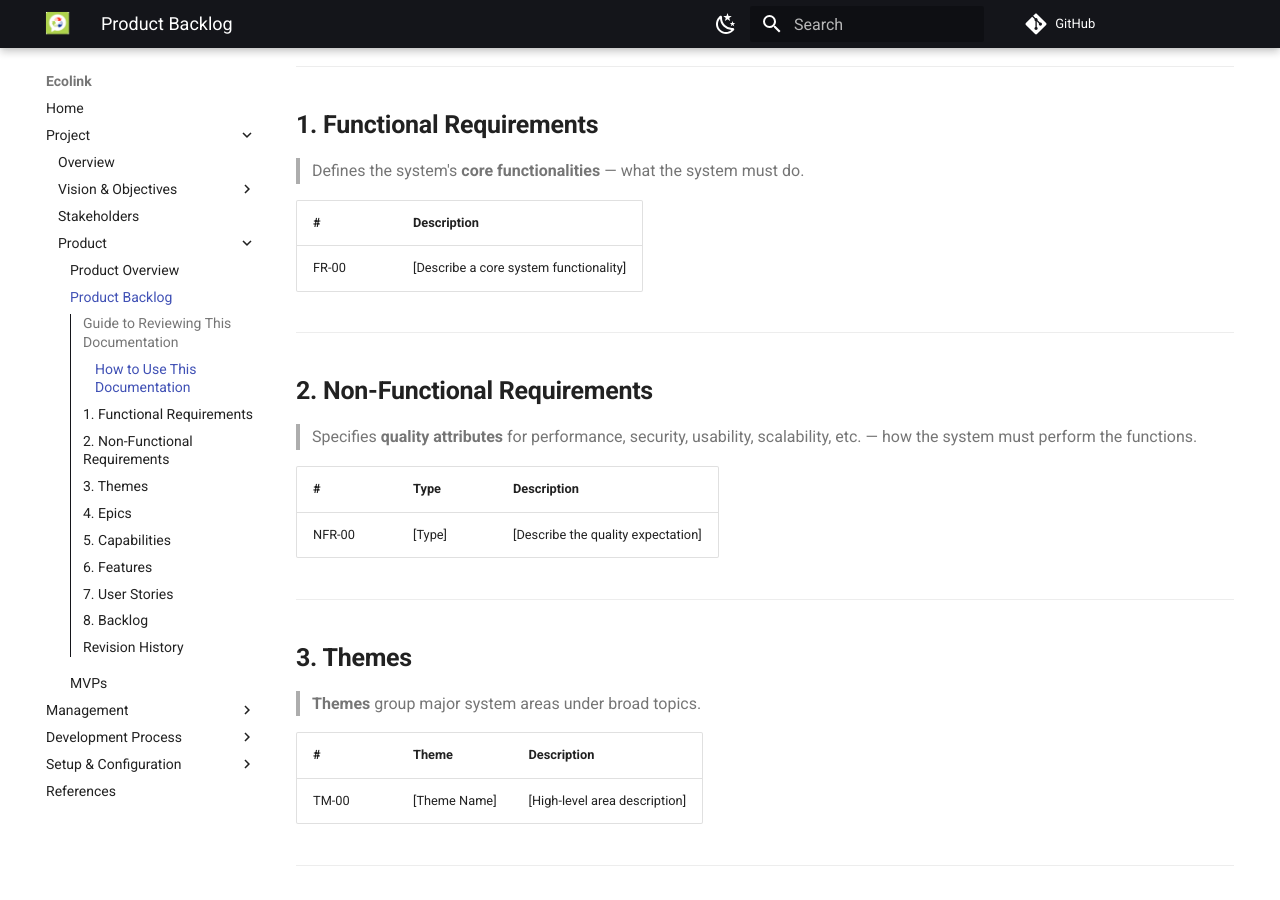
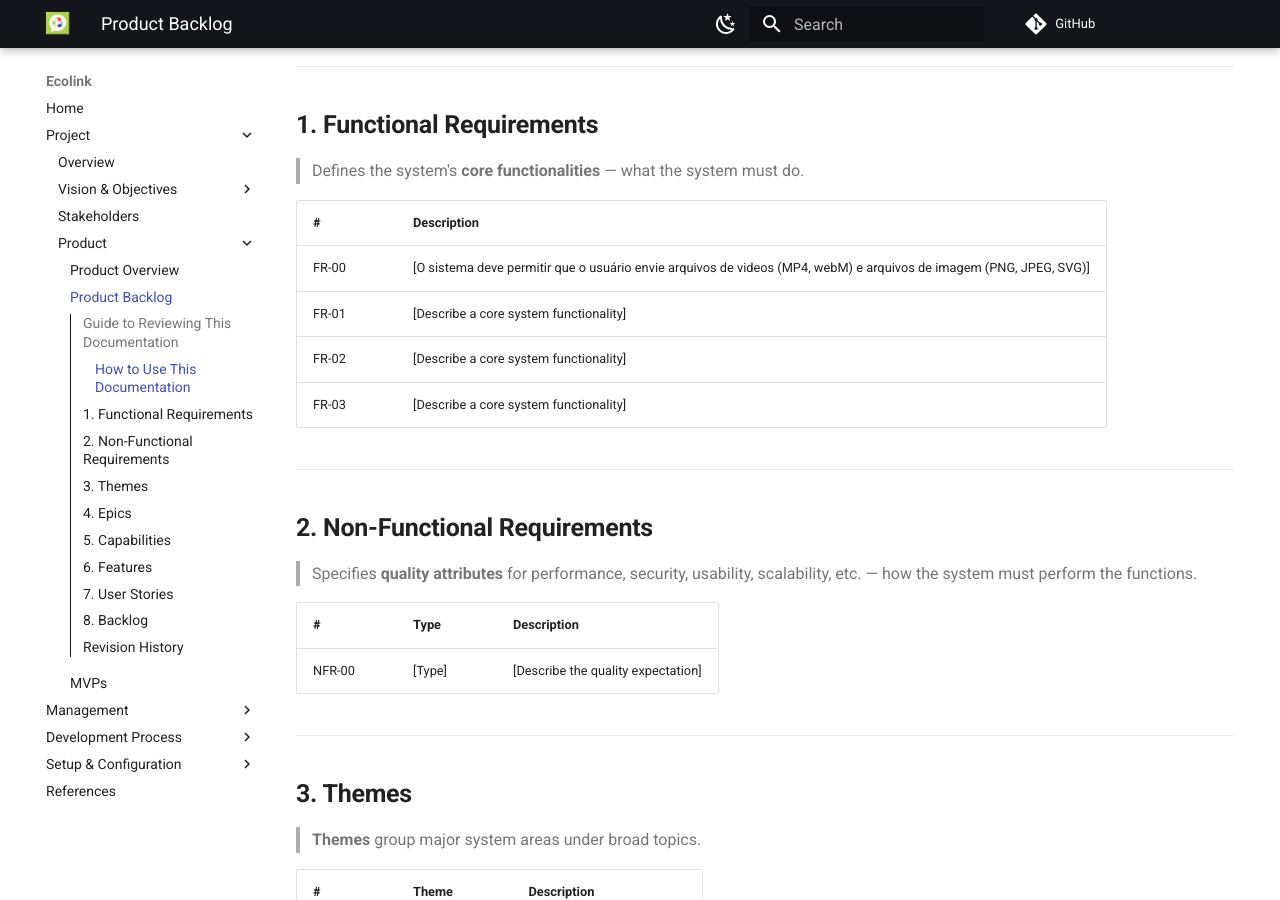
Before and after one commit to ErasmusEgalitarian/ecolink-docs, an MkDocs documentation site: the page built from docs/project/product/product-backlog-building.md, in a window 1280 px wide and 900 px high, scrolled down 712 px. Built offline with MkDocs 1.6.1 and Material for MkDocs 9.7.7, drawn with Linux system fonts in a browser that asks for light colours; comment, search, counter and statistics services are not loaded.

Commit message:
Starting to create requirements for CMS

```diff
--- a/docs/project/product/product-backlog-building.md
+++ b/docs/project/product/product-backlog-building.md
@@ -28,7 +28,11 @@ Nothing in this document is final; please suggest corrections or improvements.
 
 | #     | Description                               |
 | ----- | ----------------------------------------- |
-| FR-00 | [Describe a core system functionality]    |
+| FR-00 | [O sistema deve permitir que o usuário envie arquivos de videos (MP4, webM) e arquivos de imagem (PNG, JPEG, SVG)]    |
+| FR-01 | [Describe a core system functionality]             |
+| FR-02 | [Describe a core system functionality]             |
+| FR-03 | [Describe a core system functionality]             |
+
 
 ---
 
```
